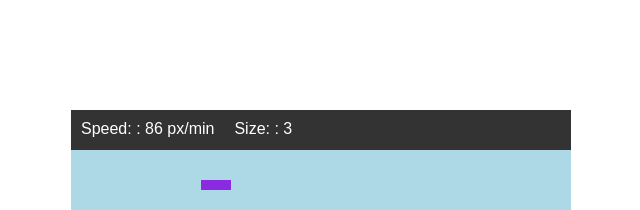
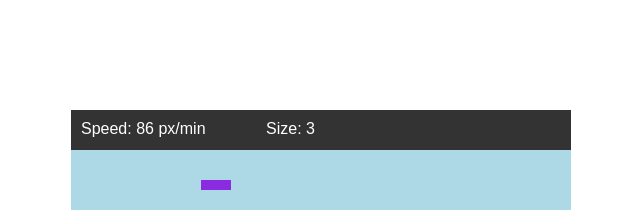
Before and after one commit to iheidari/hungry-worm, a React app: page / in a window 1280 px wide. Shown: the top 210 px of the page, without its empty margins (319-959 px from the left). Built offline with nearby package versions, Linux system fonts and the light colour scheme.

Commit message:
set header parts width

```diff
--- a/src/components/Header.js
+++ b/src/components/Header.js
@@ -2,8 +2,8 @@ import React, { Component } from 'react';
 
 class Header extends Component {
   titleArray(items) {
-    return items.map((t) =>
-      <li> {t.name} : {t.value} </li>)
+    return items.map((t, i) =>
+      <li key={i} style={{ width: '33%' }}>{t.name}{t.value}</li>)
   };
 
   render() {
```
